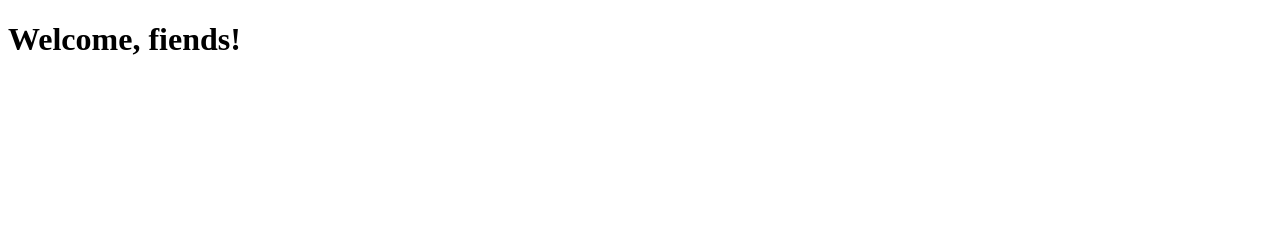
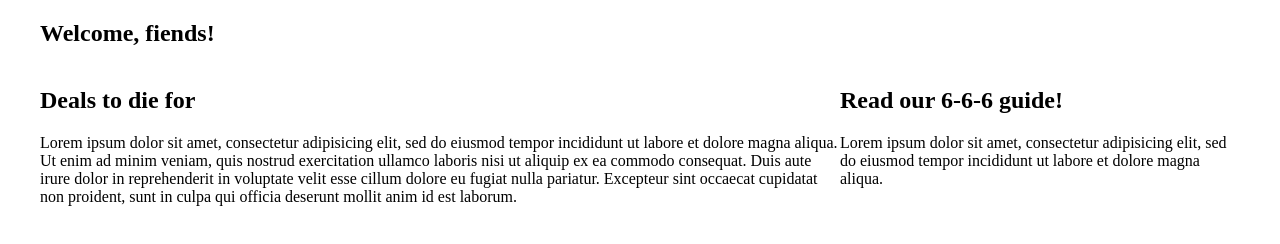
Before and after one commit to MegaNumberFourteen/judas-lucifer, a plain HTML site: page index.html in a window 1280 px wide. Drawn offline with Linux system fonts and the light colour scheme.

Commit message:
Setting up basic index template

```diff
--- a/index.html
+++ b/index.html
@@ -3,11 +3,71 @@
 <head>
 	<meta charset="utf-8">
 	<title>Judas &amp; Lucifer Associates</title>
+
+	<style type="text/css">
+		.container{
+			max-width: 1200px;
+			width: 100%;
+			margin: 0 auto;
+			padding: 0 20px;
+		}
+		.col1{
+			width: 100%;
+		}
+		.col3{
+			width: -webkit-calc(100% / 3);
+			width: -moz-calc(100% / 3);
+			width: calc(100% / 3);
+			width: 33.33333333%
+		}
+		.col3x2{
+			width: -webkit-calc((100% / 3) x 2);
+			width: -moz-calc((100% / 3) x 2);
+			width: calc((100% / 3) x 2);
+			width: 66.66666666%
+		}
+		.fl{
+			float: left;
+		}
+		.fr{
+			float: right;
+		}
+		.spacer::after{
+			content: "";
+			display: block;
+			clear: both;
+		}
+	</style>
 </head>
 
 <body>
 
-<h1>Welcome, fiends!</h1>
+<header></header>
+
+<div class="wrapper">
+	<div class="container spacer">
+		<section class="col1">
+			<div class="content">
+				<h1>Welcome, fiends!</h1>
+			</div>
+		</section>
+		<main class="col3x2 fl">
+			<div class="content">
+				<h2>Deals to die for</h2>
+				<p>Lorem ipsum dolor sit amet, consectetur adipisicing elit, sed do eiusmod tempor incididunt ut labore et dolore magna aliqua. Ut enim ad minim veniam, quis nostrud exercitation ullamco laboris nisi ut aliquip ex ea commodo consequat. Duis aute irure dolor in reprehenderit in voluptate velit esse cillum dolore eu fugiat nulla pariatur. Excepteur sint occaecat cupidatat non proident, sunt in culpa qui officia deserunt mollit anim id est laborum.</p>
+			</div>
+		</main>
+		<sidebar class="col3 fr">
+			<div class="content">
+				<h2>Read our 6-6-6 guide!</h2>
+				<p>Lorem ipsum dolor sit amet, consectetur adipisicing elit, sed do eiusmod
+				tempor incididunt ut labore et dolore magna aliqua.</p>
+			</div>
+		</sidebar>
+	</div>
+</div>
+
+<footer></footer>
 
 </body>
 
```
